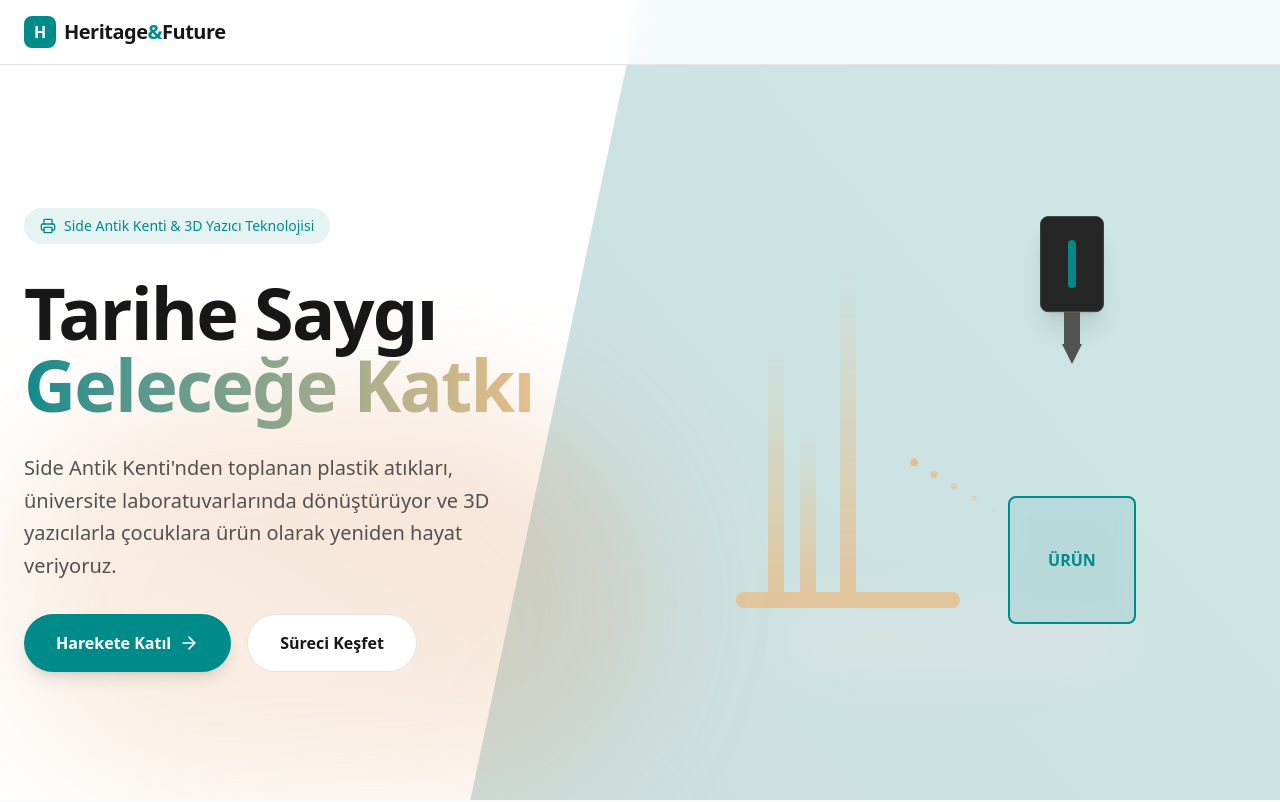
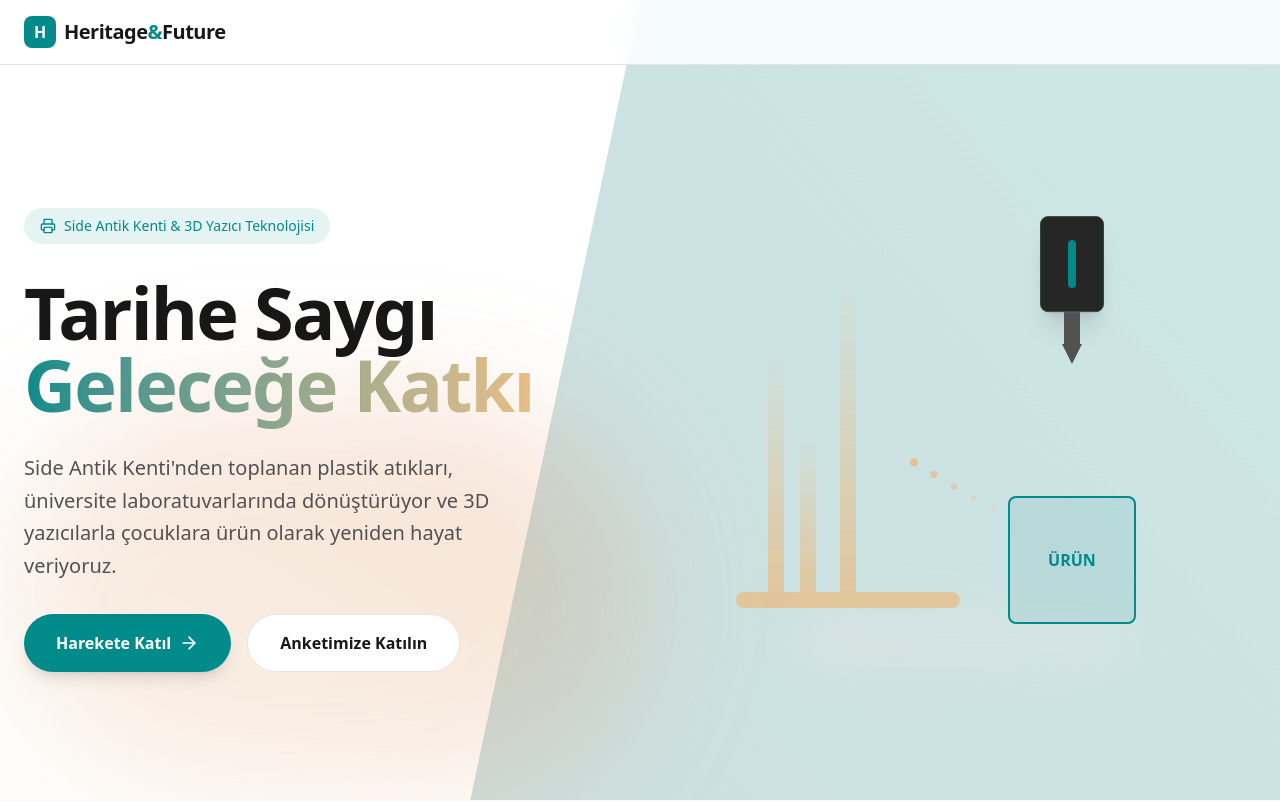
Before and after one commit to FarukPie/heritage_Future, a Next.js app: page / in a window 1280 px wide. Shown: the top 802 px of the page. Built offline with nearby package versions, Linux system fonts and the light colour scheme.

Commit message:
anket eklendi

```diff
--- a/src/components/HeroSection.tsx
+++ b/src/components/HeroSection.tsx
@@ -40,12 +40,14 @@
                             Harekete Katıl
                             <ArrowRight className="w-5 h-5 group-hover:translate-x-1 transition-transform" />
                         </a>
-                        <button
-                            onClick={() => document.getElementById('features')?.scrollIntoView({ behavior: 'smooth' })}
+                        <a
+                            href="https://docs.google.com/forms/d/1wLuB8jTljT8W0tQ2R-lwjA4kfHmKhYH1mnn2u_3ddoA/edit"
+                            target="_blank"
+                            rel="noopener noreferrer"
                             className="px-8 py-4 bg-white dark:bg-white/10 border border-neutral-200 dark:border-white/10 hover:bg-neutral-50 dark:hover:bg-white/20 text-foreground rounded-full font-semibold transition-all backdrop-blur-sm"
                         >
-                            Süreci Keşfet
-                        </button>
+                            Anketimize Katılın
+                        </a>
                     </div>
                 </motion.div>
 
```
